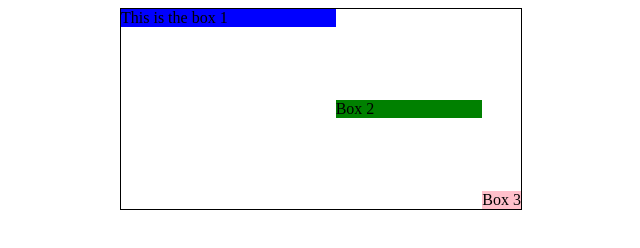
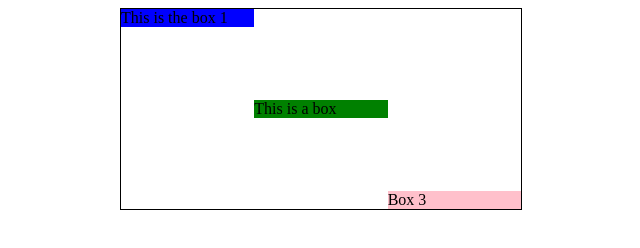
Before and after one commit to ghabrielv/learning-flexbox, a plain HTML site: page index.html in a window 1280 px wide. Shown: the whole page, without its empty margins (319-959 px from the left). Drawn offline with Linux system fonts and the light colour scheme.

Commit message:
Modify the size of flexible children with flex-shrink, flex-basis

```diff
--- a/index.html
+++ b/index.html
@@ -20,6 +20,8 @@
 			background: blue;
 			align-self: flex-start;
 			flex-grow: 1;
+			flex-shrink: 1;
+			flex-basis: 0;
 		}
 		.box2 {
 			background: green;
@@ -27,18 +29,22 @@
 			clear: both; /* Ignore in the child */
 			vertical-align: bottom; /* Ignore in the child */
 			flex-grow: 1;
+			flex-shrink: 1;
+			flex-basis: 0;
 		}
 		.box3 {
 			background: pink;
 			align-self: flex-end;
-			flex-grow: 0;
+			flex-grow: 1;
+			flex-shrink: 1;
+			flex-basis: 0;
 		}
 	</style>
 </head>
 <body>
 	<section>
 		<article class="box1">This is the box 1</article>
-		<article class="box2">Box 2</article>
+		<article class="box2">This is a box</article>
 		<article class="box3">Box 3</article>
 	</section>
 </body>
```
